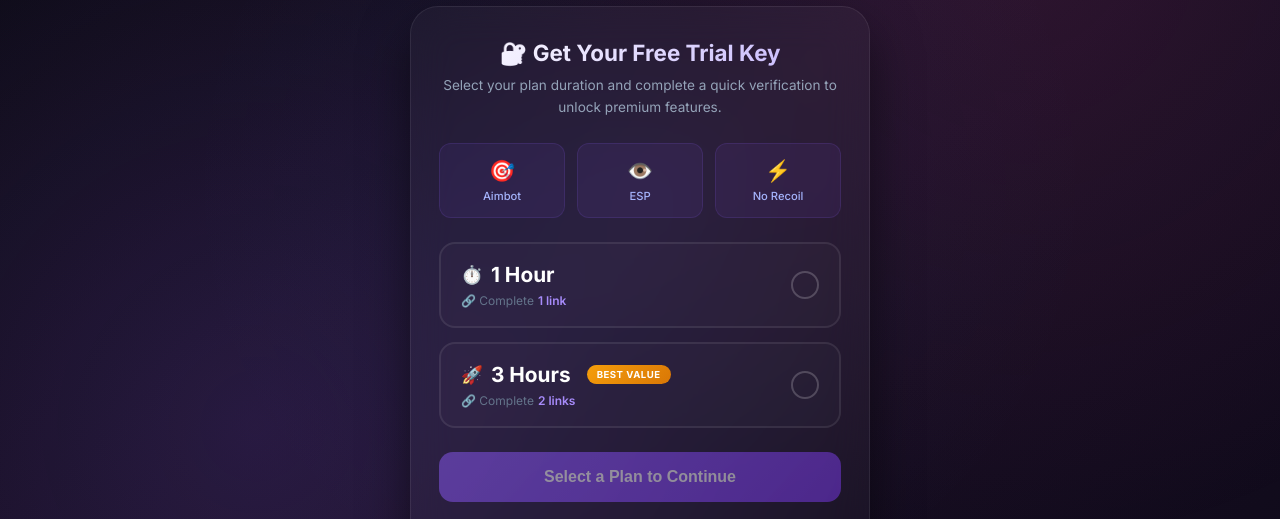
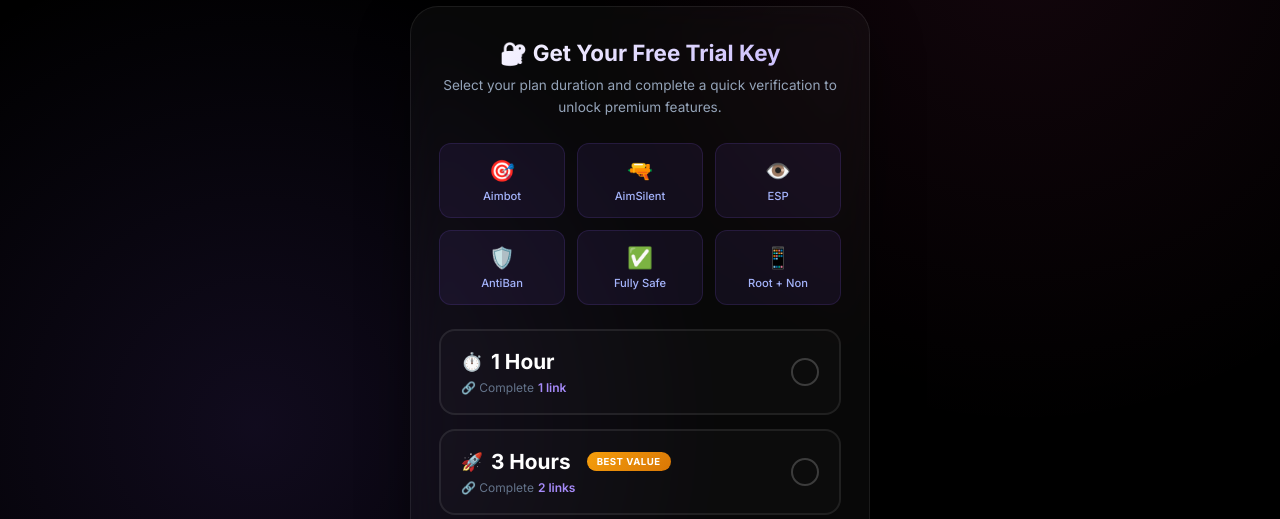
Before and after one commit to abhirajdeveloperedu/ninexfreetest, a website: page index.html in a window 1280 px wide. Shown: the part 214-733 px from the top of the page. Drawn offline with Linux system fonts and the light colour scheme.

Commit message:
UI: Black background, 6 features, Telegram join on success page

```diff
--- a/index.html
+++ b/index.html
@@ -19,7 +19,7 @@
 
         body {
             font-family: 'Inter', sans-serif;
-            background: linear-gradient(135deg, #0a0a12 0%, #1a1025 50%, #0f0a1a 100%);
+            background: #000000;
             min-height: 100vh;
             display: flex;
             align-items: center;
@@ -38,9 +38,8 @@
             width: 100%;
             height: 100%;
             background:
-                radial-gradient(circle at 20% 80%, rgba(139, 92, 246, 0.15) 0%, transparent 50%),
-                radial-gradient(circle at 80% 20%, rgba(236, 72, 153, 0.1) 0%, transparent 50%),
-                radial-gradient(circle at 50% 50%, rgba(59, 130, 246, 0.05) 0%, transparent 60%);
+                radial-gradient(circle at 20% 80%, rgba(139, 92, 246, 0.12) 0%, transparent 40%),
+                radial-gradient(circle at 80% 20%, rgba(236, 72, 153, 0.08) 0%, transparent 40%);
             pointer-events: none;
             z-index: -1;
         }
@@ -489,12 +488,24 @@
                         <div class="feature-text">Aimbot</div>
                     </div>
                     <div class="feature">
+                        <div class="feature-icon">🔫</div>
+                        <div class="feature-text">AimSilent</div>
+                    </div>
+                    <div class="feature">
                         <div class="feature-icon">👁️</div>
                         <div class="feature-text">ESP</div>
                     </div>
                     <div class="feature">
-                        <div class="feature-icon">⚡</div>
-                        <div class="feature-text">No Recoil</div>
+                        <div class="feature-icon">🛡️</div>
+                        <div class="feature-text">AntiBan</div>
+                    </div>
+                    <div class="feature">
+                        <div class="feature-icon">✅</div>
+                        <div class="feature-text">Fully Safe</div>
+                    </div>
+                    <div class="feature">
+                        <div class="feature-icon">📱</div>
+                        <div class="feature-text">Root + Non</div>
                     </div>
                 </div>
 
@@ -591,6 +602,18 @@
                 </div>
 
                 <button class="btn btn-green" onclick="copyKey()">📋 Copy Key to Clipboard</button>
+
+                <div
+                    style="background: rgba(59, 130, 246, 0.1); border: 1px solid rgba(59, 130, 246, 0.3); border-radius: 12px; padding: 16px; margin-top: 16px; text-align: left;">
+                    <div style="font-size: 0.9rem; font-weight: 600; color: #60a5fa; margin-bottom: 8px;">📦 Files &
+                        Setup Guide</div>
+                    <div style="font-size: 0.8rem; color: #94a3b8; line-height: 1.6; margin-bottom: 12px;">Get the APK
+                        files, tutorial videos, and complete setup guide by joining our Telegram channel.</div>
+                    <a href="https://t.me/+GAQ8xht-oXljNGQ9" target="_blank"
+                        style="display: flex; align-items: center; justify-content: center; gap: 8px; background: linear-gradient(135deg, #0088cc, #0077b5); color: white; text-decoration: none; padding: 12px; border-radius: 10px; font-weight: 600; font-size: 0.9rem;">
+                        <span>📲</span> Join Telegram Channel
+                    </a>
+                </div>
 
                 <button class="btn" onclick="restart()" style="margin-top: 12px; background: rgba(255,255,255,0.1);">
                     🔄 Get New Key
```
Also changed, not shown: public/index.html (+29 -6 lines).
